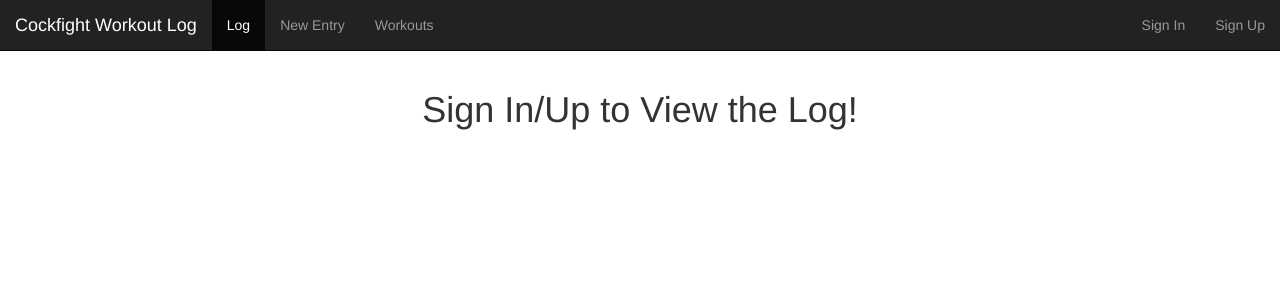
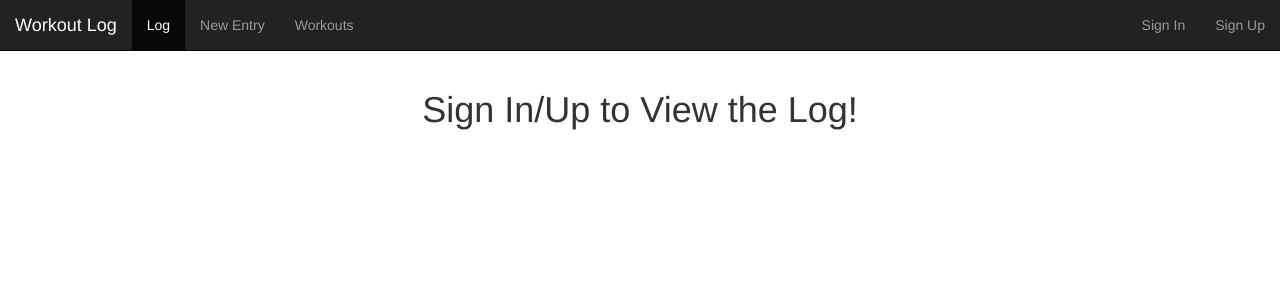
Before and after one commit to mattkgross/WorkoutLog, a PHP site: page /?d_loc=1 in a window 1280 px wide. Shown: the top 300 px of the page. Run offline with PHP 8.4, Linux system fonts and the light colour scheme; the visitor is signed in with stand-in values (Sample User, id 1); data that the repository does not hold is empty; some libraries are stand-ins or nearby versions.

Commit message:
corrected titles

```diff
--- a/create.php
+++ b/create.php
@@ -57,7 +57,7 @@
     <meta charset="utf-8">
     <meta http-equiv="X-UA-Compatible" content="IE=edge">
     <meta name="viewport" content="width=device-width, initial-scale=1">
-    <title>Cockfight Workout Log</title>
+    <title>Workout Log</title>
 
     <!-- Bootstrap -->
     <link href="css/bootstrap.min.css" rel="stylesheet">
@@ -118,7 +118,7 @@
             <span class="icon-bar"></span>
             <span class="icon-bar"></span>
           </button>
-          <a class="navbar-brand" href="index.php">Cockfight Workout Log</a>
+          <a class="navbar-brand" href="index.php">Workout Log</a>
         </div>
 
         <!-- Collect the nav links, forms, and other content for toggling -->
--- a/index.php
+++ b/index.php
@@ -17,7 +17,7 @@
     <meta charset="utf-8">
     <meta http-equiv="X-UA-Compatible" content="IE=edge">
     <meta name="viewport" content="width=device-width, initial-scale=1">
-    <title>Cockfight Workout Log</title>
+    <title>Workout Log</title>
 
     <!-- Bootstrap -->
     <link href="css/bootstrap.min.css" rel="stylesheet">
@@ -82,7 +82,7 @@
             <span class="icon-bar"></span>
             <span class="icon-bar"></span>
           </button>
-          <a class="navbar-brand" href="index.php">Cockfight Workout Log</a>
+          <a class="navbar-brand" href="index.php">Workout Log</a>
         </div>
 
         <!-- Collect the nav links, forms, and other content for toggling -->
--- a/login.php
+++ b/login.php
@@ -40,7 +40,7 @@
     <meta charset="utf-8">
     <meta http-equiv="X-UA-Compatible" content="IE=edge">
     <meta name="viewport" content="width=device-width, initial-scale=1">
-    <title>Cockfight Workout Log</title>
+    <title>Workout Log</title>
 
     <!-- Bootstrap -->
     <link href="css/bootstrap.min.css" rel="stylesheet">
@@ -95,7 +95,7 @@
             <span class="icon-bar"></span>
             <span class="icon-bar"></span>
           </button>
-          <a class="navbar-brand" href="index.php">Cockfight Workout Log</a>
+          <a class="navbar-brand" href="index.php">Workout Log</a>
         </div>
 
         <!-- Collect the nav links, forms, and other content for toggling -->
--- a/signup.php
+++ b/signup.php
@@ -79,7 +79,7 @@
     <meta charset="utf-8">
     <meta http-equiv="X-UA-Compatible" content="IE=edge">
     <meta name="viewport" content="width=device-width, initial-scale=1">
-    <title>Cockfight Workout Log</title>
+    <title>Workout Log</title>
 
     <!-- Bootstrap -->
     <link href="css/bootstrap.min.css" rel="stylesheet">
@@ -178,7 +178,7 @@
             <span class="icon-bar"></span>
             <span class="icon-bar"></span>
           </button>
-          <a class="navbar-brand" href="index.php">Cockfight Workout Log</a>
+          <a class="navbar-brand" href="index.php">Workout Log</a>
         </div>
 
         <!-- Collect the nav links, forms, and other content for toggling -->
--- a/workouts.php
+++ b/workouts.php
@@ -17,7 +17,7 @@
     <meta charset="utf-8">
     <meta http-equiv="X-UA-Compatible" content="IE=edge">
     <meta name="viewport" content="width=device-width, initial-scale=1">
-    <title>Cockfight Workout Log</title>
+    <title>Workout Log</title>
 
     <!-- Bootstrap -->
     <link href="css/bootstrap.min.css" rel="stylesheet">
@@ -45,7 +45,7 @@
             <span class="icon-bar"></span>
             <span class="icon-bar"></span>
           </button>
-          <a class="navbar-brand" href="index.php">Cockfight Workout Log</a>
+          <a class="navbar-brand" href="index.php">Workout Log</a>
         </div>
 
         <!-- Collect the nav links, forms, and other content for toggling -->
```
